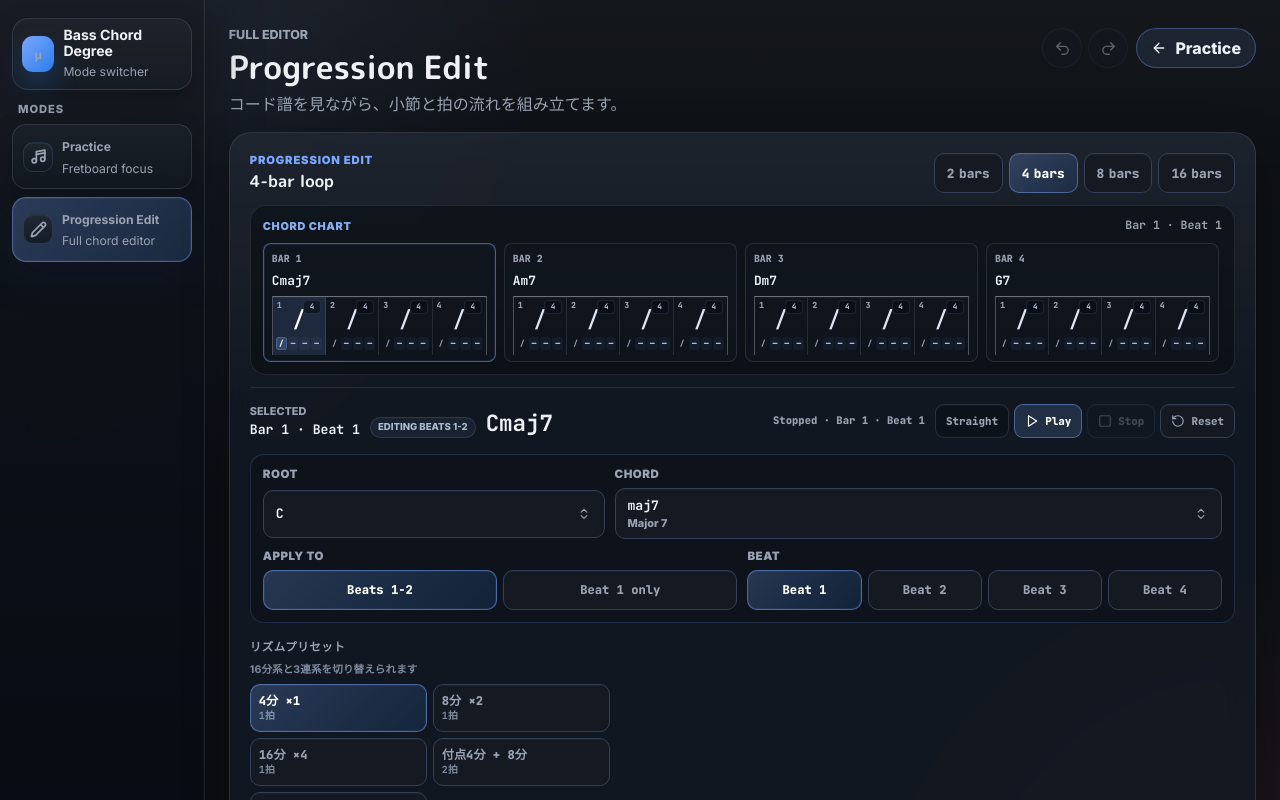
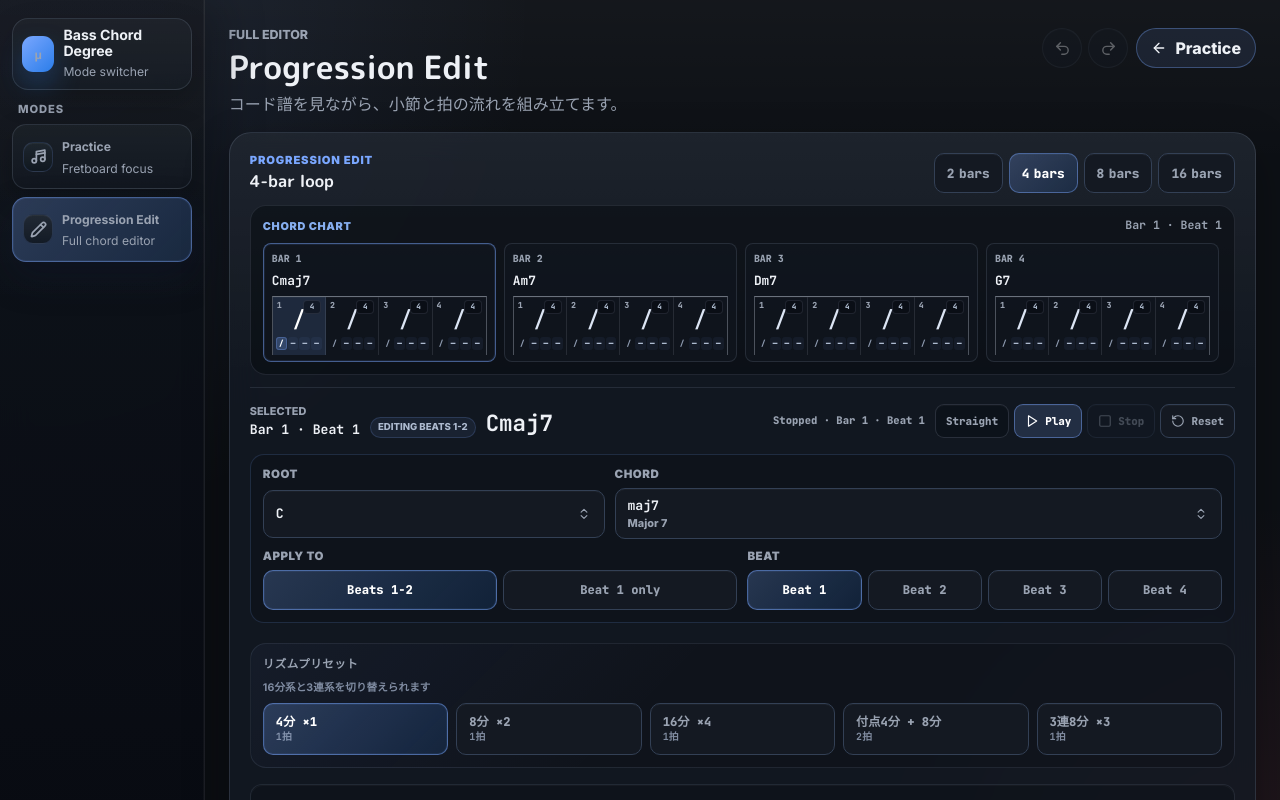
Before and after one commit to muu-ima/muu-fret-degree, a Next.js app: page /progression in a window 1280 px wide. Shown: the top 800 px of the page. Built offline with nearby package versions, Linux system fonts and the light colour scheme.

Commit message:
Widen rhythm preset controls

```diff
--- a/app/globals.css
+++ b/app/globals.css
@@ -2459,7 +2459,30 @@ select:focus-visible,
 }
 
 .progressionRhythmPresetSection {
-  width: min(100%, 360px);
+  width: 100%;
+  justify-self: stretch;
+  margin-top: 4px;
+  padding: 12px;
+  border: 1px solid rgba(154, 171, 196, 0.12);
+  border-radius: 16px;
+  background:
+    linear-gradient(135deg, rgba(122, 167, 255, 0.06), transparent 42%),
+    rgba(7, 10, 15, 0.18);
+}
+
+.progressionRhythmPresetSection .progressionApplySection {
+  gap: 8px;
+}
+
+.progressionRhythmPresetSection .progressionSubdivisionTabs {
+  width: 100%;
+  grid-template-columns: repeat(auto-fit, minmax(150px, 1fr));
+  gap: 8px;
+}
+
+.progressionRhythmPresetSection .progressionSubdivisionTabs button {
+  min-height: 52px;
+  padding: 9px 12px;
 }
 
 .progressionPresetLabel {
```
